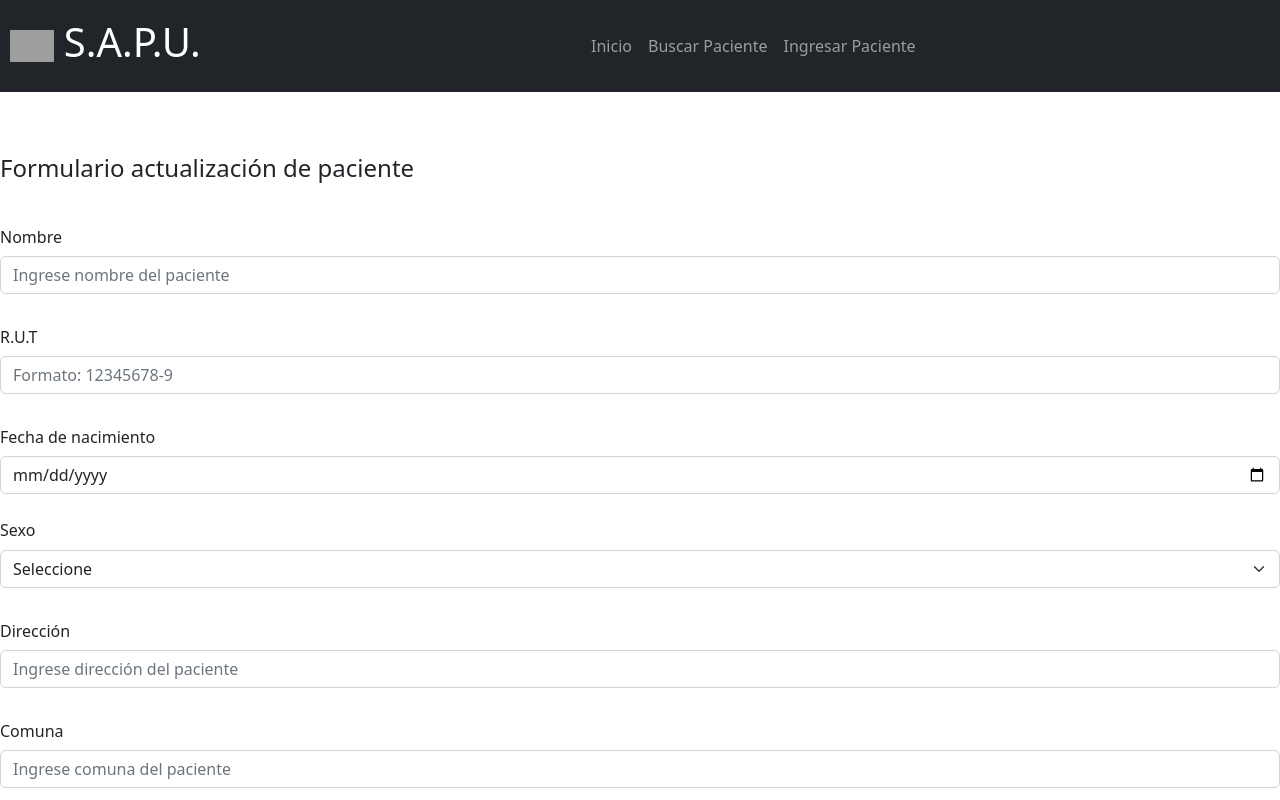
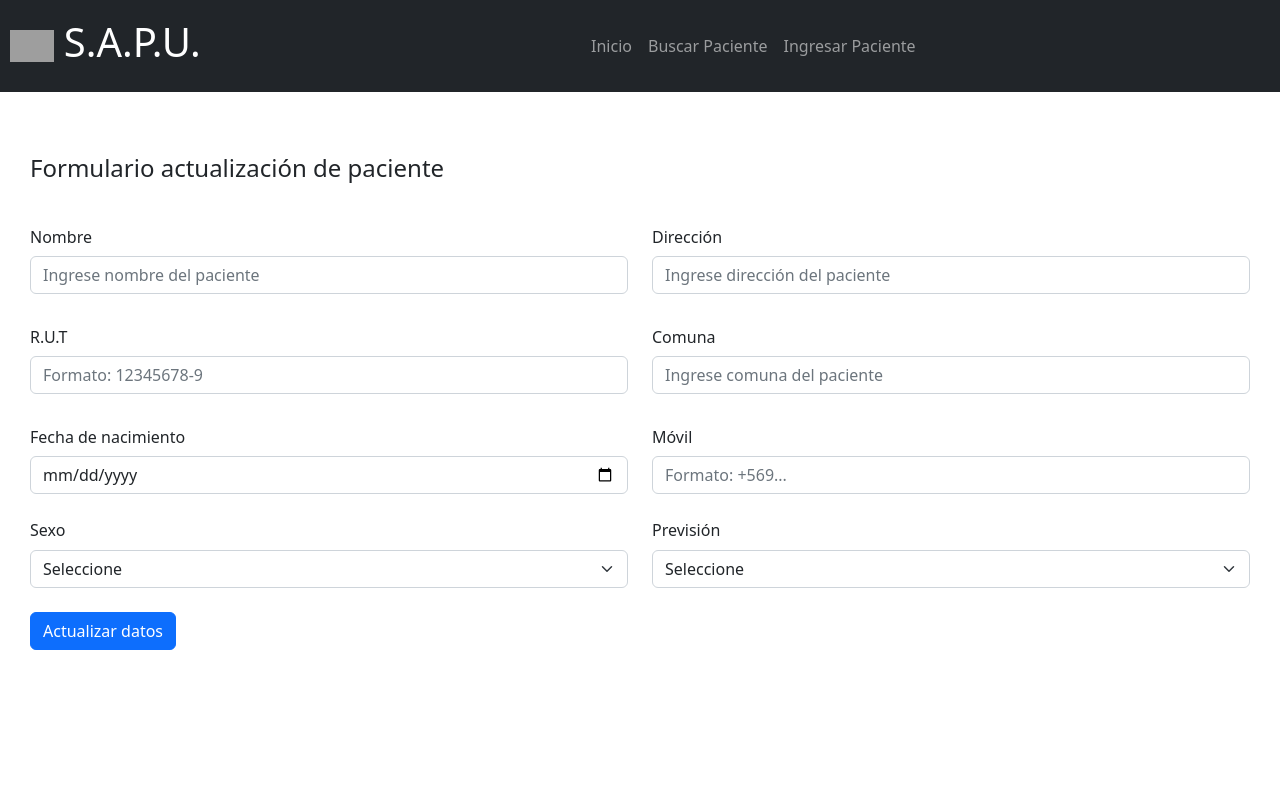
Before and after one commit to fcoencina/-INF236-2023-1-PAR201-GRUPO-1, a React (Create React App) app in the folder client/: page /edit/1 in a window 1280 px wide. Shown: the top 800 px of the page. Built offline with nearby package versions, Linux system fonts and the light colour scheme; no server answers; grey boxes are pictures that could not be loaded; what @react-pdf/renderer would draw is missing.

Commit message:
Chetando el formulario de editPacient.js

```diff
--- a/client/src/components/editPacient.js
+++ b/client/src/components/editPacient.js
@@ -56,9 +56,11 @@ export default function Edit() {
 
   // This following section will display the form that takes input from the user to update the data.
   return (
-    <form onSubmit={onSubmit} style={{ marginTop: "150px" }}>
+    <form onSubmit={onSubmit} style={{marginTop: "150px", marginBottom: "30px", marginRight: "30px", marginLeft: "30px"}}>
       <fieldset>
         <legend>Formulario actualización de paciente</legend>
+        <div className="row">
+          <div className="col-6">
             <div className="form-group">
               <label className="col-form-label mt-4" for="inputDefault">Nombre</label>
               <input
@@ -100,6 +102,8 @@ export default function Edit() {
                 <option value="Femenino">Femenino</option>
               </select>
             </div>
+          </div>
+          <div className="col-6">
             <div className="form-group">
               <label className="col-form-label mt-4" for="inputDefault">Dirección</label>
               <input
@@ -144,6 +148,8 @@ export default function Edit() {
                 <option value="Isapre">Isapre</option>
               </select>
             </div>
+          </div>
+        </div>
         <br></br>
         <button type="submit" className="btn btn-primary">Actualizar datos</button>
       </fieldset>
```
Also changed, not shown: 1 other file (tests, documents, lock files or other folders). Lines whose indentation alone changed are shown as unchanged.
